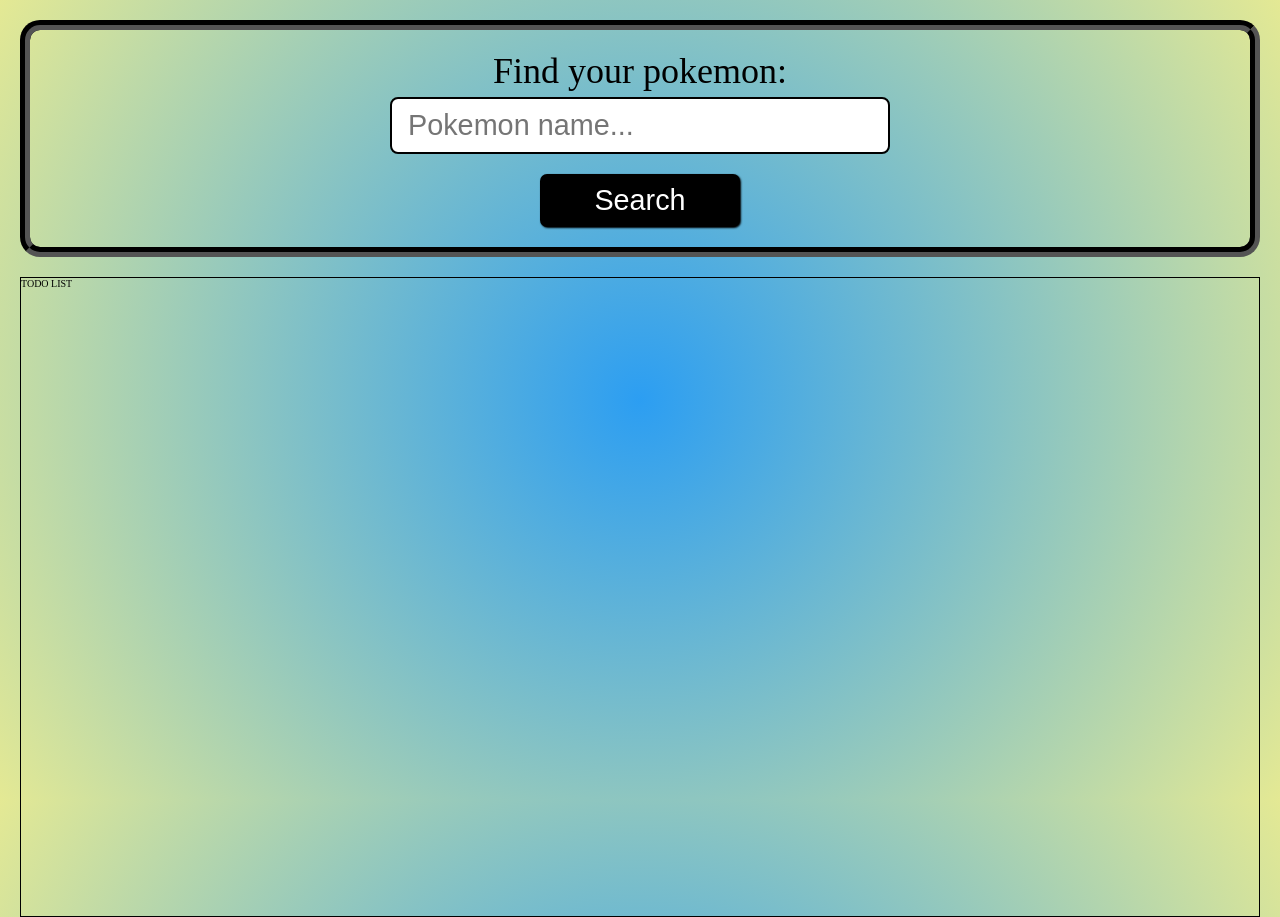
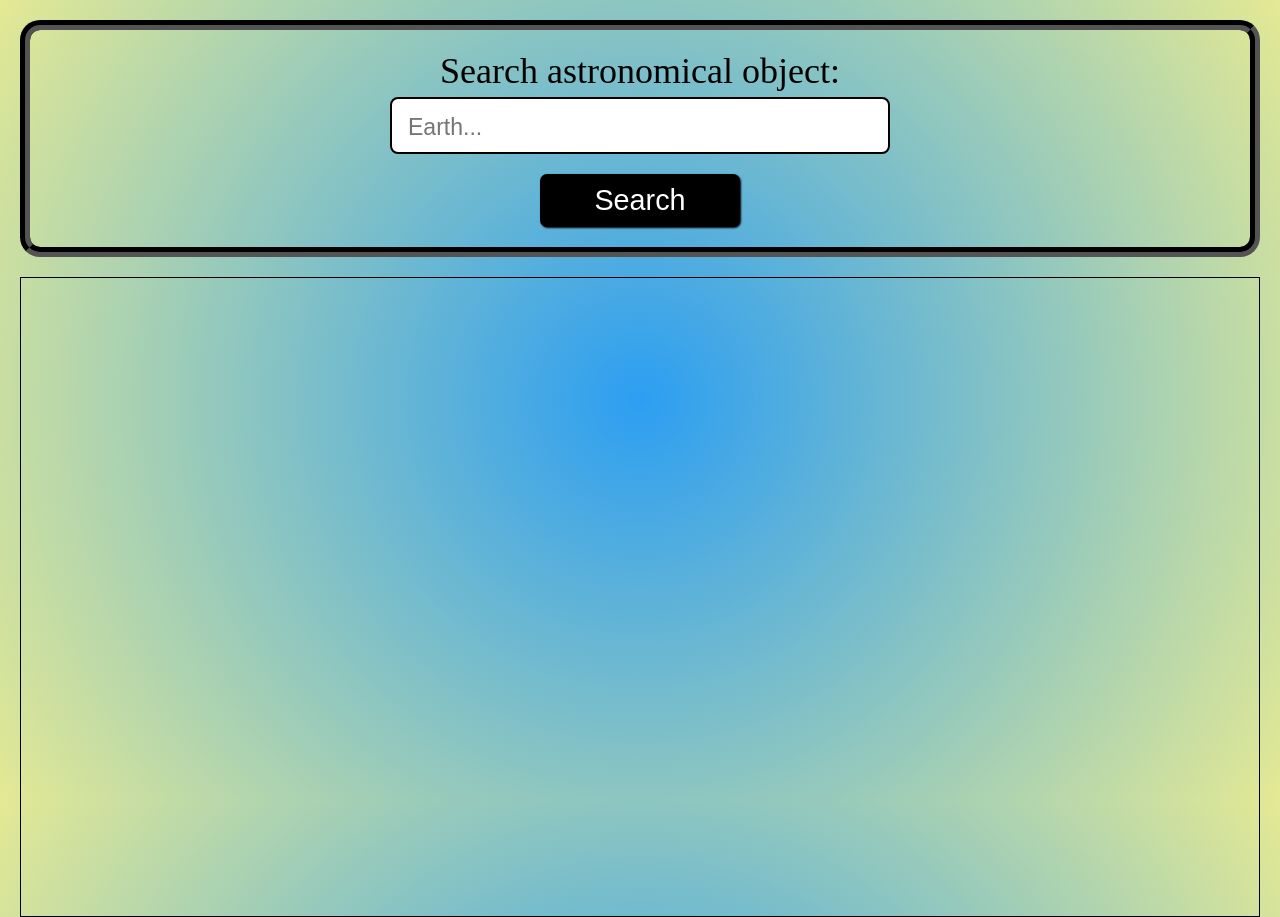
Before and after one commit to Koshman-Dmitri/React2024Q3, a React (Vite) app: page / in a window 1280 px wide. Built offline with nearby package versions, Linux system fonts and the light colour scheme.

Commit message:
feat: search api service

```diff
--- a/index.html
+++ b/index.html
@@ -4,7 +4,7 @@
     <meta charset="UTF-8" />
     <link rel="icon" type="image/svg+xml" href="/src/assets/favicon.svg" />
     <meta name="viewport" content="width=device-width, initial-scale=1.0" />
-    <title>PokeAPI</title>
+    <title>STAPI</title>
   </head>
   <body>
     <div id="root"></div>
--- a/src/App.tsx
+++ b/src/App.tsx
@@ -1,15 +1,44 @@
-import { PureComponent, ReactNode } from 'react';
+import { Component, ReactNode } from 'react';
 import { SearchForm } from './components/SearchForm/SearchForm';
+import { api } from './services/api';
+import { ApiData } from './services/api.types';
 import styles from './App.module.css';
 
-class App extends PureComponent {
+interface Props {}
+interface State {
+  data: ApiData;
+}
+
+class App extends Component<Props, State> {
+  constructor(props: Props) {
+    super(props);
+    this.state = {
+      data: {
+        astronomicalObjects: [],
+      },
+    };
+  }
+
+  private handleSearch = (query: string) => {
+    api
+      .searchData(query)
+      .then((data) => this.setState({ data }))
+      .catch((error) => console.log(error));
+  };
+
   render(): ReactNode {
+    const { data } = this.state;
+
     return (
       <div className={styles.container}>
         <section className={styles.topSection}>
-          <SearchForm />
+          <SearchForm handleSearch={this.handleSearch} />
         </section>
-        <section className={styles.botSection}>TODO LIST</section>
+        <section className={styles.botSection}>
+          {data.astronomicalObjects.map((obj) => (
+            <div key={obj.uid}>{obj.name}</div>
+          ))}
+        </section>
       </div>
     );
   }
--- a/src/components/SearchForm/SearchForm.module.css
+++ b/src/components/SearchForm/SearchForm.module.css
@@ -17,6 +17,10 @@
   font-size: 0.8em;
 }
 
+.input::placeholder {
+  font-size: 0.8em;
+}
+
 .button {
   margin: 20px auto 0;
   max-width: 200px;
--- a/src/components/SearchForm/SearchForm.tsx
+++ b/src/components/SearchForm/SearchForm.tsx
@@ -1,37 +1,41 @@
 import React, { Component, ReactNode } from 'react';
 import styles from './SearchForm.module.css';
 
-type FormProps = { initValue?: string };
+type FormProps = { handleSearch: (query: string) => void };
 type FormState = { value: string };
 
 export class SearchForm extends Component<FormProps, FormState> {
   constructor(props: FormProps) {
     super(props);
     this.state = { value: '' };
-
-    this.handleChange = this.handleChange.bind(this);
   }
 
   private handleChange = (e: React.ChangeEvent<HTMLInputElement>): void => {
     this.setState({ value: e.target.value });
   };
 
+  private handleSubmit = (e?: React.FormEvent<HTMLFormElement>): void => {
+    e?.preventDefault();
+
+    const { value } = this.state;
+    const { handleSearch } = this.props;
+    handleSearch(value.trim());
+  };
+
   render(): ReactNode {
     const { value } = this.state;
-    const { initValue } = this.props;
 
     return (
-      <form className={styles.form}>
+      <form className={styles.form} onSubmit={this.handleSubmit}>
         <label className={styles.label} htmlFor="search">
-          Find your pokemon:
+          Search astronomical object:
           <input
             id="search"
             className={styles.input}
             type="text"
             value={value}
-            defaultValue={initValue}
             onChange={this.handleChange}
-            placeholder="Pokemon name..."
+            placeholder="Earth..."
           />
         </label>
         <button className={styles.button} type="submit">
--- /dev/null
+++ b/src/services/api.ts
@@ -0,0 +1,24 @@
+import { ApiData } from './api.types';
+
+const ENDPOINT = 'https://stapi.co/api/v2/rest/astronomicalObject/search';
+const PAGE_SIZE = 10;
+
+function getURL(page = 0): string {
+  return `${ENDPOINT}?pageNumber=${page}&pageSize=${PAGE_SIZE}`;
+}
+
+export const api = {
+  getData: async (): Promise<ApiData> => {
+    const response = await fetch(getURL());
+    return response.json() as Promise<ApiData>;
+  },
+
+  searchData: async (query: string): Promise<ApiData> => {
+    const response = await fetch(getURL(), {
+      method: 'POST',
+      headers: { 'Content-Type': 'application/x-www-form-urlencoded' },
+      body: new URLSearchParams({ name: query }),
+    });
+    return response.json() as Promise<ApiData>;
+  },
+};
```
Also changed, not shown: src/services/api.types.ts (added, +24 -0 lines), .eslintrc.cjs, src/assets/favicon.svg.
